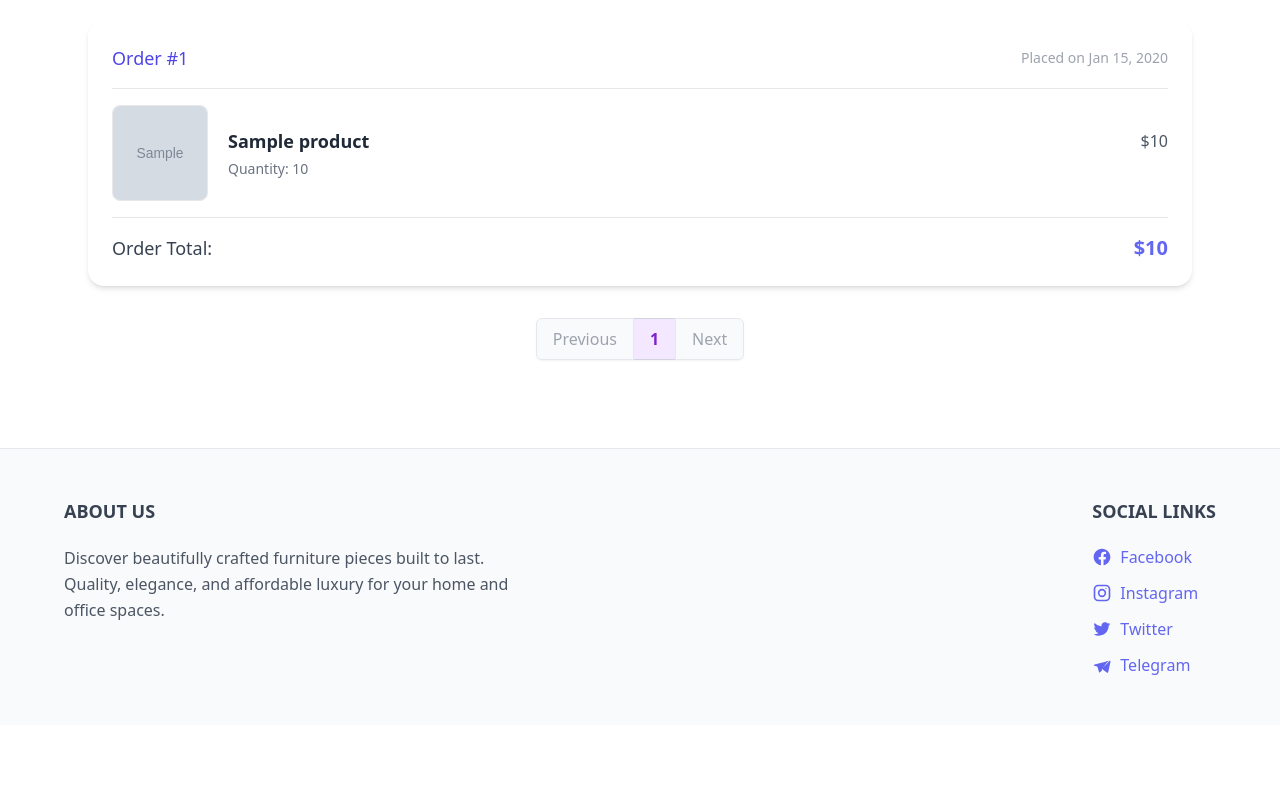
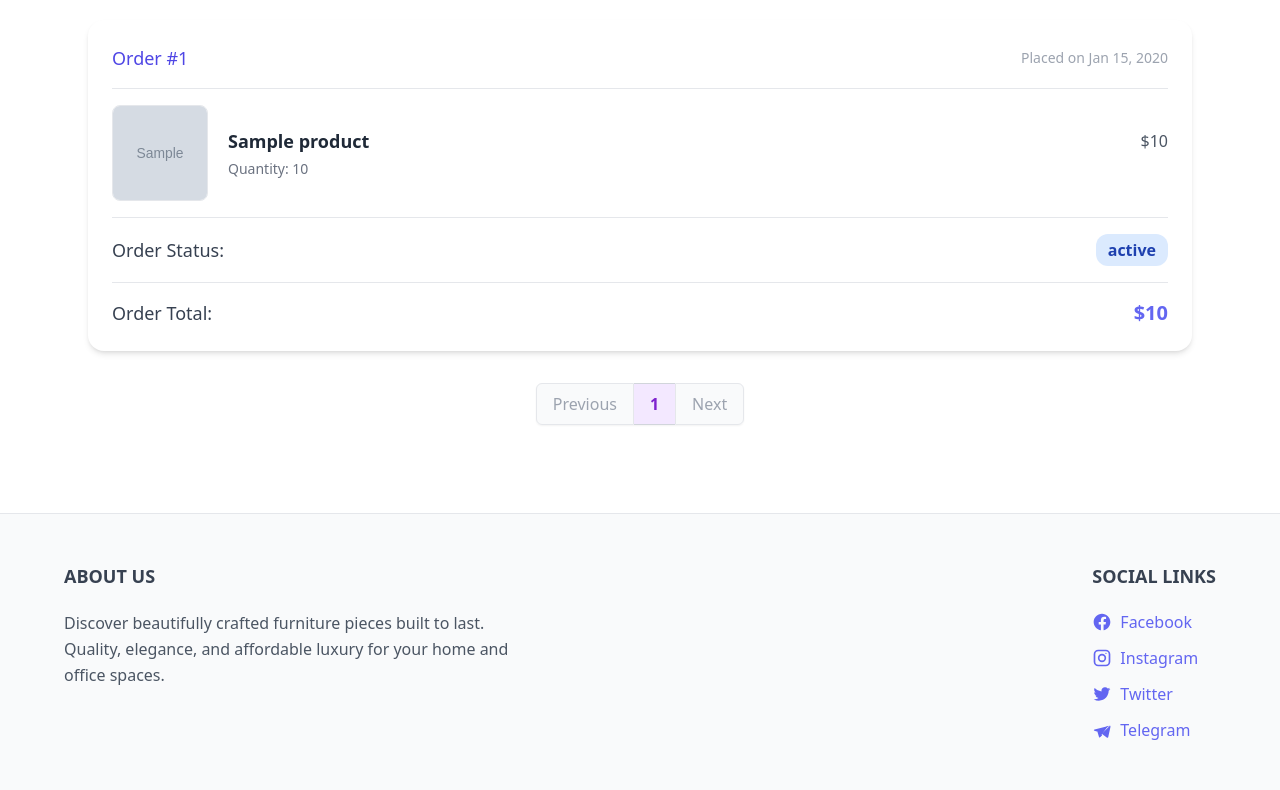
Before and after one commit to itsmedarpan/EcommerceUsingDjango, a Django app: template Furniture_shop/core/templates/core/myaccount.html in a window 1280 px wide. Shown: the part 546-1336 px from the top of the page. Before the commit the page ends 1221 px from the top, so only its background shows below. Run offline with Django 5.2, Linux system fonts and the light colour scheme; the template is opened without the code that fills it: most values are stand-ins (such as "Sample title", 1, 10 or a date in 2020); grey boxes marked "Sample" are stand-in pictures; some libraries are stand-ins or nearby versions.

Commit message:
order status

```diff
--- a/Furniture_shop/core/templates/core/myaccount.html
+++ b/Furniture_shop/core/templates/core/myaccount.html
@@ -46,6 +46,16 @@
                 </div>
 
                 <div class="border-t mt-4 pt-4 flex items-center justify-between">
+                    <span class="font-medium text-lg text-gray-700">Order Status:</span>
+                    <span class="text-base font-semibold px-3 py-1 rounded-xl
+                        {% if order.status == 'ordered' %}bg-yellow-100 text-yellow-800
+                        {% elif order.status == 'shipped' %}bg-green-100 text-green-800
+                        {% elif order.status == 'completed' %}bg-blue-100 text-blue-800
+                        {% else %}bg-gray-100 text-gray-800{% endif %}">
+                        {{ order.get_status_display }}
+                    </span>
+                </div>
+                <div class="border-t mt-4 pt-4 flex items-center justify-between">
                     <span class="font-medium text-lg text-gray-700">Order Total:</span>
                     <span class="text-xl font-bold text-[#6366f1]">${{ order.get_total_price }}</span>
                 </div>
```
Also changed, not shown: Furniture_shop/core/templatetags/custom_math.py (added, +11 -0 lines), Furniture_shop/core/templatetags/math_filters.py (added, +17 -0 lines), Furniture_shop/db.sqlite3.
